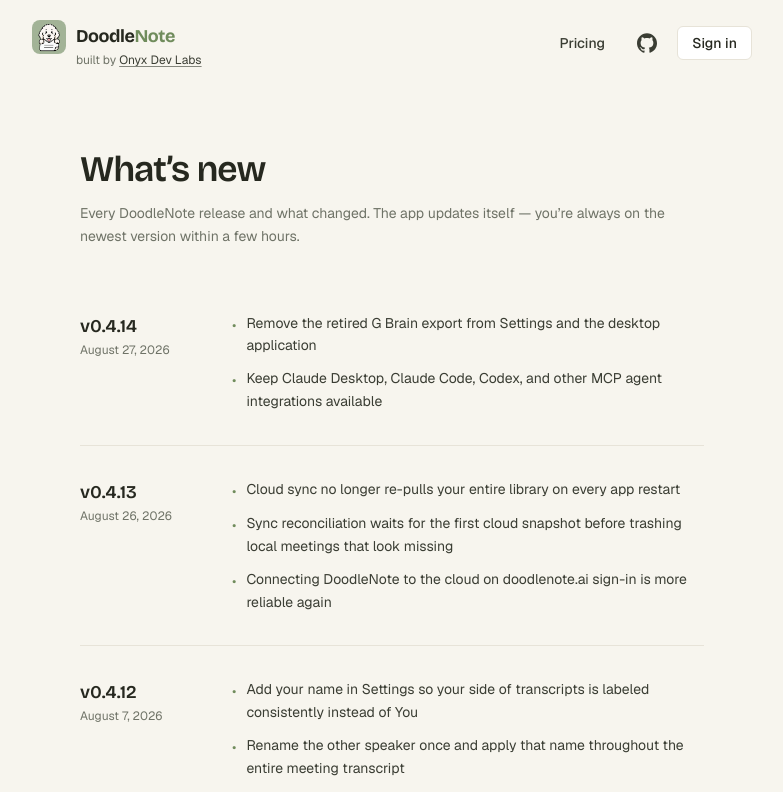
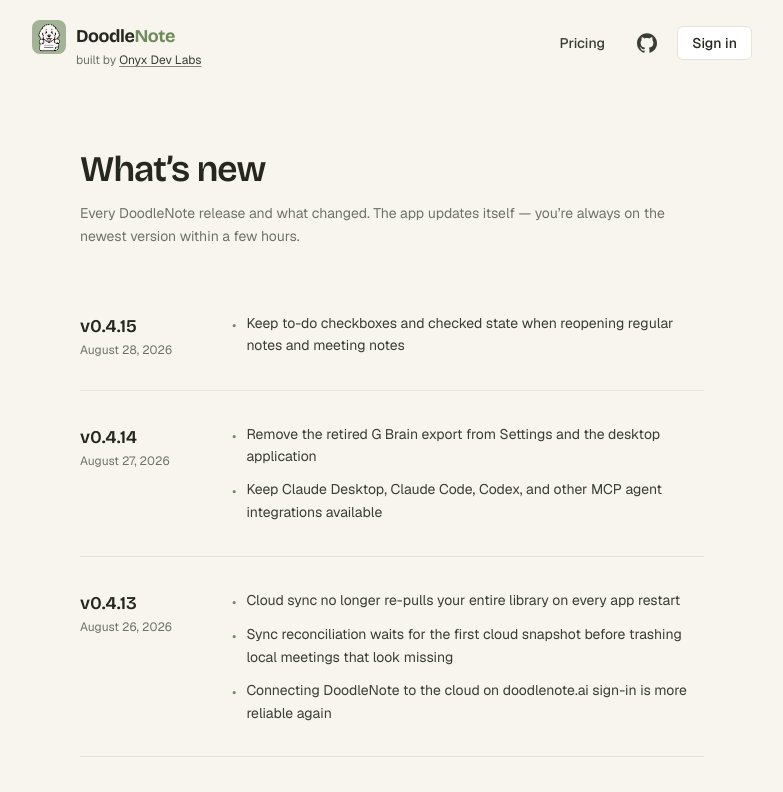
Before and after one commit to Onyx-Dev-Labs/doodle-note, a Next.js app in the folder apps/web/: page /changelog in a window 1280 px wide. Shown: the top 792 px of the page, without its empty margins (248-1031 px from the left). Built offline with nearby package versions, Linux system fonts and the light colour scheme.

Commit message:
docs: publish v0.4.15 changelog (#94)

```diff
--- a/apps/web/app/changelog/page.tsx
+++ b/apps/web/app/changelog/page.tsx
@@ -8,6 +8,13 @@
   date: string;
   highlights: string[];
 }> = [
+  {
+    version: "0.4.15",
+    date: "August 28, 2026",
+    highlights: [
+      "Keep to-do checkboxes and checked state when reopening regular notes and meeting notes",
+    ],
+  },
   {
     version: "0.4.14",
     date: "August 27, 2026",
```
